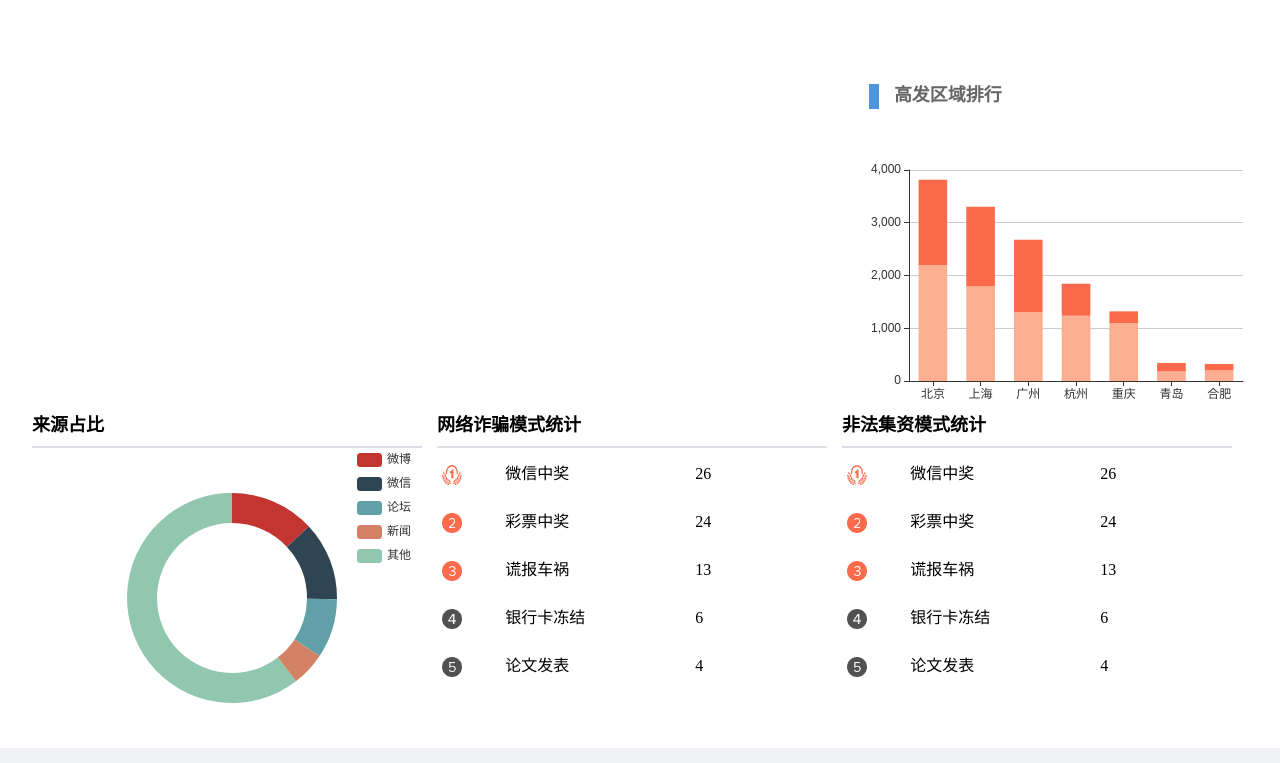
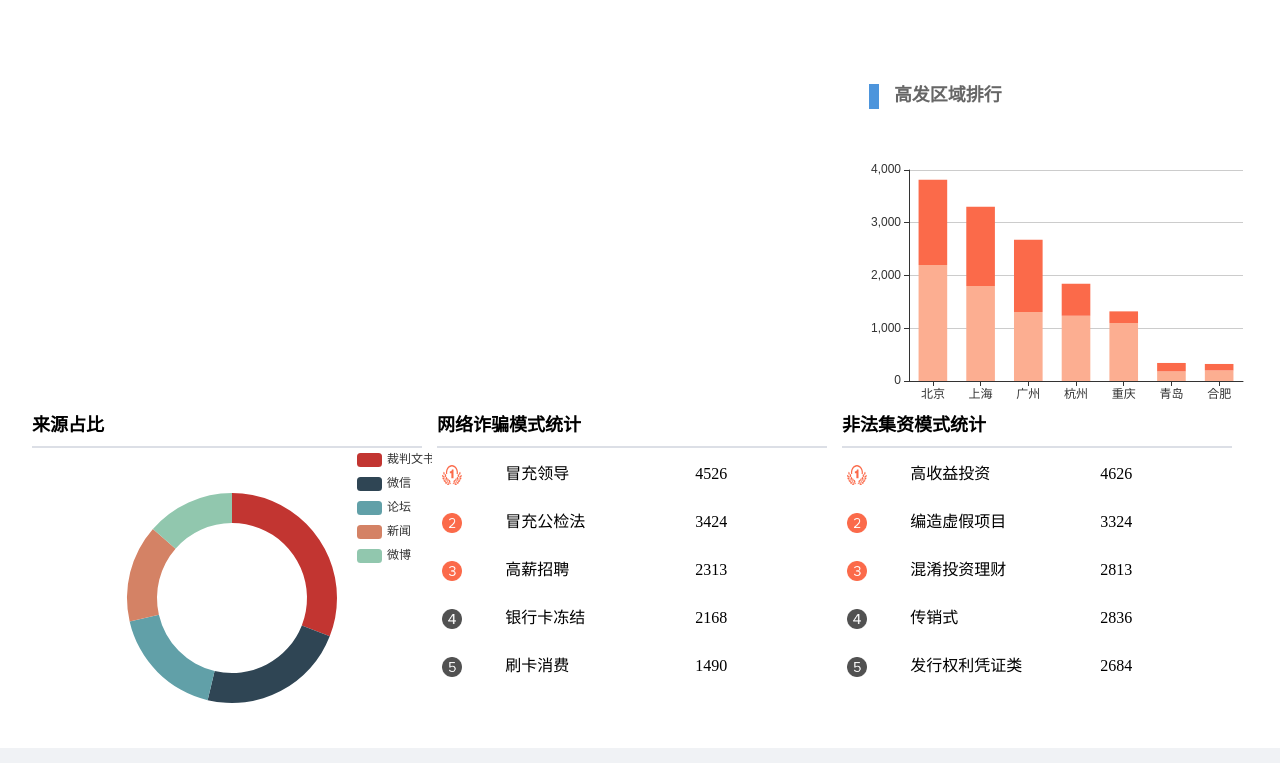
Before and after one commit to Tshirt-hfk/ccbps, a Vue app: page /globalScan in a window 1280 px wide. Shown: the part 529-1292 px from the top of the page. Built offline with nearby package versions, Linux system fonts and the light colour scheme.

Commit message:
修改数据

```diff
--- a/src/data/globalScanData.js
+++ b/src/data/globalScanData.js
@@ -41,59 +41,59 @@ export default {
     myRanking: { // 全域扫描中诈骗模式统计
         data: [{       // 诈骗模式排名
             image: '/static/images/number1.png',
-            name: '微信中奖',
-            value: '26'
+            name: '冒充领导',
+            value: '4526'
         }, {
             image: '/static/images/number2.png',
-            name: '彩票中奖',
-            value: '24'
+            name: '冒充公检法',
+            value: '3424'
         }, {
             image: '/static/images/number3.png',
-            name: '谎报车祸',
-            value: '13'
+            name: '高薪招聘',
+            value: '2313'
         }, {
             image: '/static/images/number4.png',
             name: '银行卡冻结',
-            value: '6'
+            value: '2168'
         }, {
             image: '/static/images/number5.png',
-            name: '论文发表',
-            value: '4'
+            name: '刷卡消费',
+            value: '1490'
         }]
     },
     mySource: { // 全域扫描中来源占比
         data: [
-            ["微博", "微信", "论坛", "新闻", "其他"],  // 类型
+            ["裁判文书网", "微信", "论坛", "新闻", "微博"],  // 类型
             [ // 各类型数值
-                { value: 335, name: "微博" },
-                { value: 310, name: "微信" },
-                { value: 234, name: "论坛" },
-                { value: 135, name: "新闻" },
-                { value: 1548, name: "其他" }
+                { value: 12654, name: "裁判文书网" },
+                { value: 9310, name: "微信" },
+                { value: 7234, name: "论坛" },
+                { value: 6135, name: "新闻" },
+                { value: 5548, name: "微博" }
             ]
         ]
     },
     myRanking1: { // 全域扫描中非法集资统计
         data: [{       // 非法集资排名
             image: '/static/images/number1.png',
-            name: '微信中奖',
-            value: '26'
+            name: '高收益投资',
+            value: '4626'
         }, {
             image: '/static/images/number2.png',
-            name: '彩票中奖',
-            value: '24'
+            name: '编造虚假项目',
+            value: '3324'
         }, {
             image: '/static/images/number3.png',
-            name: '谎报车祸',
-            value: '13'
+            name: '混淆投资理财',
+            value: '2813'
         }, {
             image: '/static/images/number4.png',
-            name: '银行卡冻结',
-            value: '6'
+            name: '传销式',
+            value: '2836'
         }, {
             image: '/static/images/number5.png',
-            name: '论文发表',
-            value: '4'
+            name: '发行权利凭证类',
+            value: '2684'
         }]
     },
     mySource1: { // 全域扫描中非法集资来源占比
```
Also changed, not shown: src/data/gatheringCenterData.js.
